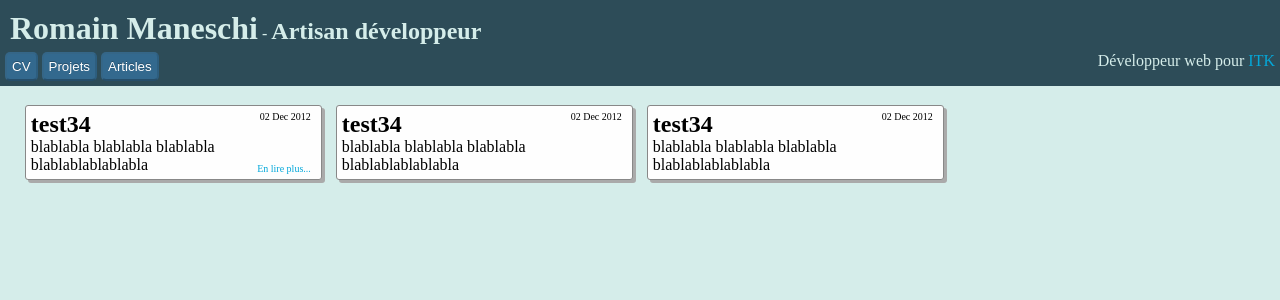
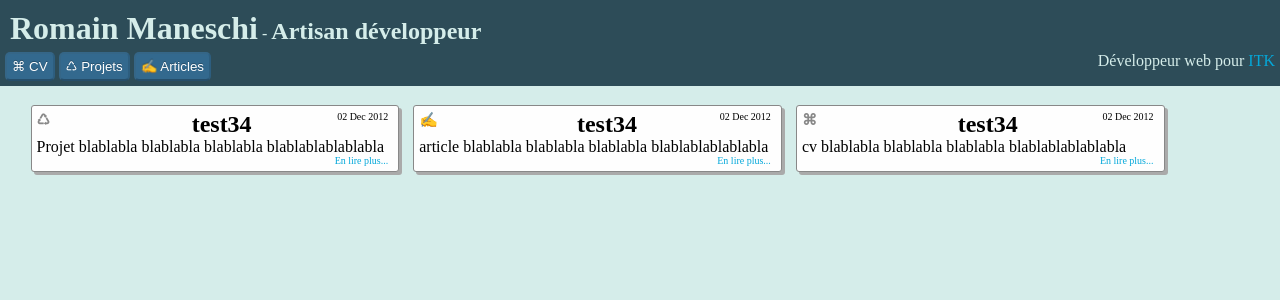
Before and after one commit to manland/manland.github.com, a Jekyll site: the page test.html, which Jekyll copies as it is, in a window 1280 px wide. Shown: the top 300 px of the page. Built offline with Jekyll 4.4.1, drawn with Linux system fonts in a browser that asks for light colours.

Commit message:
category power up

```diff
--- a/_layouts/default.html
+++ b/_layouts/default.html
@@ -26,13 +26,13 @@
         <h1>Romain Maneschi</h1> - <h2>Artisan développeur</h2>
       </blockquote>
       <nav>
-        <input type="button" value="CV" onclick="cvClick();" />
+        <input type="button" value="⌘ CV" onclick="cvClick();" />
         <script type="text/javascript">
           function cvClick() {
           }
         </script>
-        <input type="button" value="Projets" />
-        <input type="button" value="Articles" />
+        <input type="button" value="♺ Projets" />
+        <input type="button" value="✍ Articles" />
       </nav>
       <blockquote class="subtitle">
         Développeur web pour <a href="http://itkweb.fr" target="_blank">ITK</a>
--- a/css/default.css
+++ b/css/default.css
@@ -6,6 +6,10 @@ body, header, h1, h2, nav, blockquote, div, article, span {
 
 body {
 	background-color: #D5EDEA;
+}
+
+header, body, .container {
+	width: 100%;
 }
 
 a {
@@ -22,7 +26,6 @@ header {
 	position: fixed;
 	top:0;
 	display: block;
-	width: 100%;
 	color: #D5EDEA;
 }
 
@@ -57,6 +60,12 @@ input[type="button"]:hover {
 	float: right;
 }
 
+.container, article {
+	box-sizing: border-box;
+	-moz-box-sizing: border-box;
+	-webkit-box-sizing: border-box;
+}
+
 .container {
 	margin-top:100px;
 	padding-left: 2%;
@@ -72,13 +81,14 @@ article {
 	box-shadow: 3px 3px 0px #aaa;
 	margin: 5px;
 	word-wrap: break-word;
-	padding: 5px;
+	padding: 5px 5px 15px 5px;
 	text-align: left;
 	position: relative;
 }
 
 .article-title {
 	display: block;
+	text-align: center;
 }
 
 .publish-date {
@@ -95,6 +105,24 @@ article {
 	right: 5px;
 	bottom: 5px;
 	padding-right: 5px;
+}
+
+.projet:before, .article:before, .cv:before {
+	color: #888;
+	float: left;
+	font-size: 15px;
+}
+
+.projet:before {
+	content:"♺";
+}
+
+.article:before {
+	content: "✍";
+}
+
+.cv:before {
+	content: "⌘";
 }
 
 /*@media screen and (max-width: 800px) {
--- a/index.html
+++ b/index.html
@@ -5,7 +5,7 @@ title: Romain Maneschi's Life
 
 {% for post in site.posts %}
 <article>
-  <h2 class="article-title">
+  <h2 class="article-title {{ post.category }}">
     <a href="{{ post.url }}">{{ post.title }}</a>
   </h2>
   <span class="publish-date">{{ post.date | date_to_string }}</span>
--- a/test.html
+++ b/test.html
@@ -26,34 +26,56 @@
         <h1>Romain Maneschi</h1> - <h2>Artisan développeur</h2>
       </blockquote>
       <nav>
-        <input type="button" value="CV" onclick="cvClick();" />
+        <input type="button" value="⌘ CV" onclick="cvClick();" />
         <script type="text/javascript">
           function cvClick() {
+            var children = document.getElementById('container').getElementsByTagName('h2');
+            for (var i = 0; i < children.length; i++) {
+              if(children[i].getAttribute("class").indexOf("cv") !== -1) {
+                children[i].parentNode.style.display = '';
+              } else {
+                children[i].parentNode.style.display = 'none';
+              }
+            };
           }
         </script>
-        <input type="button" value="Projets" />
-        <input type="button" value="Articles" />
+        <input type="button" value="♺ Projets" onclick="projetsClick();" />
+        <script type="text/javascript">
+          function projetsClick() {
+            var children = document.getElementById('container').getElementsByTagName('h2');
+            for (var i = 0; i < children.length; i++) {
+              if(children[i].getAttribute("class").indexOf("projet") !== -1) {
+                children[i].parentNode.style.display = '';
+              } else {
+                children[i].parentNode.style.display = 'none';
+              }
+            };
+          }
+        </script>
+        <input class="article" type="button" value="✍ Articles" />
       </nav>
       <blockquote class="subtitle">
         Développeur web pour <a href="http://itkweb.fr" target="_blank">ITK</a>
       </blockquote>
     </header>
-    <div class="container">
+    <div id="container" class="container">
       <article>
-        <h2 class="article-title">test34</h2>
+        <h2 class="article-title projet">test34</h2>
         <span class="publish-date">02 Dec 2012</span>
-        blablabla blablabla blablabla blablablablablabla
+        Projet blablabla blablabla blablabla blablablablablabla
         <a href="#" class="article-more">En lire plus...</a>
       </article>
       <article>
-        <h2 class="article-title">test34</h2>
+        <h2 class="article-title article">test34</h2>
         <span class="publish-date">02 Dec 2012</span>
-        blablabla blablabla blablabla blablablablablabla
+        article blablabla blablabla blablabla blablablablablabla
+        <a href="#" class="article-more">En lire plus...</a>
       </article>
       <article>
-        <h2 class="article-title">test34</h2>
+        <h2 class="article-title cv">test34</h2>
         <span class="publish-date">02 Dec 2012</span>
-        blablabla blablabla blablabla blablablablablabla
+        cv blablabla blablabla blablabla blablablablablabla
+        <a href="#" class="article-more">En lire plus...</a>
       </article>
     </div>
   </body>
```
Also changed, not shown: _posts/2012-12-02-test.md (+1 -0 lines).
